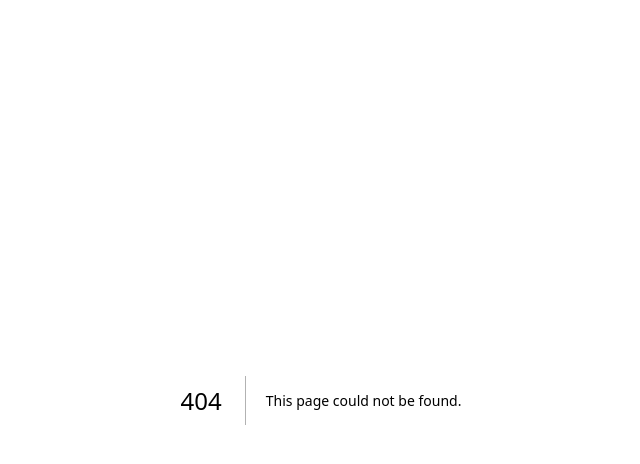
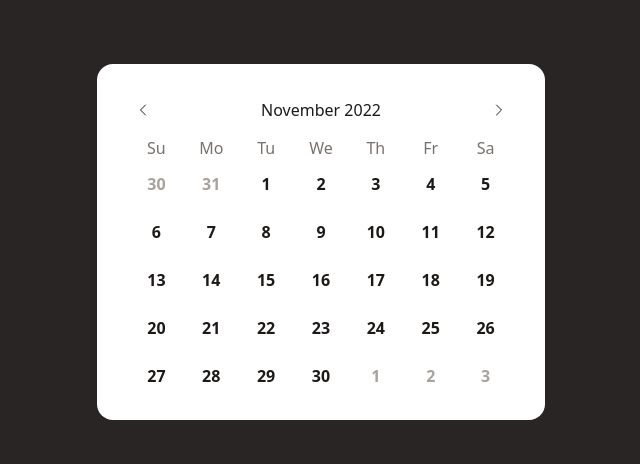
Before and after one commit to PhilaniNcube/buildui, a Next.js app: page /calendar in a window 1280 px wide. Before the commit this address had no page. Shown: the top 464 px of the page, without its empty margins (319-959 px from the left). Built offline with nearby package versions, Linux system fonts and the light colour scheme.

Commit message:
calendar panel

```diff
--- /dev/null
+++ b/components/Calendar.jsx
@@ -0,0 +1,186 @@
+import { ChevronLeftIcon, ChevronRightIcon } from "@heroicons/react/24/outline";
+import {
+  addMonths,
+  eachDayOfInterval,
+  endOfMonth,
+  endOfWeek,
+  format,
+  isSameMonth,
+  parse,
+  startOfWeek,
+  subMonths,
+  startOfMonth,
+} from "date-fns";
+import {AnimatePresence, motion, MotionConfig} from "framer-motion";
+import { useState } from "react";
+import useMeasure from "react-use-measure";
+
+
+    let variants = {
+      enter: (direction) => {
+        return { x: `${100 * direction}%`, opacity: 0 };
+      },
+      middle: { x: "0%", opacity: 1 },
+      exit: (direction) => {
+        return { x: `${-100 * direction}%`, opacity: 0 };
+      },
+    };
+
+
+        const removeImmediately = {
+          exit: {
+            visibility: "hidden",
+          },
+        };
+
+
+
+const Calendar = () => {
+
+
+
+  let [monthString, setMonthString] = useState(format(new Date(), "yyyy-MM"))
+  let [direction, setDirection] = useState(1)
+  let [isAnimating, setIsAnimating] = useState(false)
+
+  let month = parse(monthString, "yyyy-MM", new Date())
+
+  function nextMonth() {
+
+    if(isAnimating) return;
+    let next = addMonths(month, 1)
+
+    setMonthString(format(next,"yyyy-MM"))
+    setDirection(1)
+    setIsAnimating(true)
+  }
+
+  function previousMonth() {
+    if (isAnimating) return;
+    let previous = subMonths(month, 1)
+
+    setMonthString(format(previous,"yyyy-MM"))
+    setDirection(-1)
+    setIsAnimating(true);
+  }
+
+  let days = eachDayOfInterval({
+    start: startOfWeek(startOfMonth(month)),
+    end: endOfWeek(endOfMonth(month)),
+  });
+
+  return (
+    <MotionConfig transition={{ duration: 0.6 }}>
+      <div className="flex min-h-screen items-start bg-stone-800 pt-16 text-stone-900 overflow-hidden">
+        <div className="mx-auto w-full max-w-md rounded-2xl bg-white relative overflow-hidden">
+          <div className="py-8">
+            <div className="flex flex-col justify-center rounded text-center">
+              <ResizablePanel>
+                <AnimatePresence
+                  mode="popLayout"
+                  initial={false}
+                  custom={direction}
+                  onExitComplete={() => setIsAnimating(false)}
+                >
+                  <motion.div
+                    initial="enter"
+                    animate="middle"
+                    exit="exit"
+                    key={monthString}
+                  >
+                    <header className="relative flex justify-between px-8">
+                      <motion.button
+                        variants={{
+                          exit: {
+                            visibility: "hidden",
+                          },
+                        }}
+                        className="z-10 rounded-full p-1.5 hover:bg-stone-100"
+                        onClick={previousMonth}
+                      >
+                        <ChevronLeftIcon className="h-4 w-4" />
+                      </motion.button>
+
+                      <motion.p
+                        variants={variants}
+                        custom={direction}
+                        className="absolute inset-0 flex items-center justify-center font-medium"
+                      >
+                        {format(month, "MMMM yyyy")}
+                      </motion.p>
+
+                      <motion.button
+                        variants={{
+                          exit: {
+                            visibility: "hidden",
+                          },
+                        }}
+                        className="z-10 rounded-full p-1.5 hover:bg-stone-100"
+                        onClick={nextMonth}
+                      >
+                        <ChevronRightIcon className="h-4 w-4" />
+                      </motion.button>
+                      <div
+                        className="absolute inset-0"
+                        style={{
+                          backgroundImage:
+                            "linear-gradient(to right, white 10%, transparent 30%, transparent 70%, white 90%)",
+                        }}
+                      ></div>
+                    </header>
+
+                    <motion.div
+                      variants={{
+                        exit: {
+                          visibility: "hidden",
+                        },
+                      }}
+                      className="grid grid-cols-7 gap-y-6 px-8 mt-3 font-medium"
+                    >
+                      <span className="font-medium text-stone-500">Su</span>
+                      <span className="font-medium text-stone-500">Mo</span>
+                      <span className="font-medium text-stone-500">Tu</span>
+                      <span className="font-medium text-stone-500">We</span>
+                      <span className="font-medium text-stone-500">Th</span>
+                      <span className="font-medium text-stone-500">Fr</span>
+                      <span className="font-medium text-stone-500">Sa</span>
+                    </motion.div>
+
+                    <motion.div
+                      variants={variants}
+                      custom={direction}
+                      className="grid grid-cols-7 gap-y-6 px-8 mt-3 font-medium"
+                    >
+                      {days.map((day) => (
+                        <span
+                          className={`${
+                            isSameMonth(day, month) ? "" : "text-stone-400"
+                          } font-semibold`}
+                          key={format(day, "yyy-MM-dd")}
+                        >
+                          {format(day, "d")}
+                        </span>
+                      ))}
+                    </motion.div>
+                  </motion.div>
+                </AnimatePresence>
+              </ResizablePanel>
+            </div>
+          </div>
+        </div>
+      </div>
+    </MotionConfig>
+  );
+};
+export default Calendar;
+
+
+const ResizablePanel = ({ children }) => {
+  let [ref, bounds] = useMeasure();
+
+  return (
+    <motion.div animate={{ height: bounds.height > 0 ? bounds.height : null }}>
+      <div ref={ref}>{children}</div>
+    </motion.div>
+  );
+};
--- a/package.json
+++ b/package.json
@@ -13,7 +13,8 @@
     "next": "latest",
     "react": "18.2.0",
     "react-dom": "18.2.0",
-    "react-use-keypress": "^1.3.1"
+    "react-use-keypress": "^1.3.1",
+    "react-use-measure": "^2.1.1"
   },
   "devDependencies": {
     "@types/node": "18.11.3",
--- /dev/null
+++ b/pages/calendar.tsx
@@ -0,0 +1,6 @@
+import Calendar from "../components/Calendar";
+
+const calendar = () => {
+  return <div className="bg-white h-screen"><Calendar/></div>;
+};
+export default calendar;
```
Also changed, not shown: 1 other file (tests, documents, lock files or other folders).
